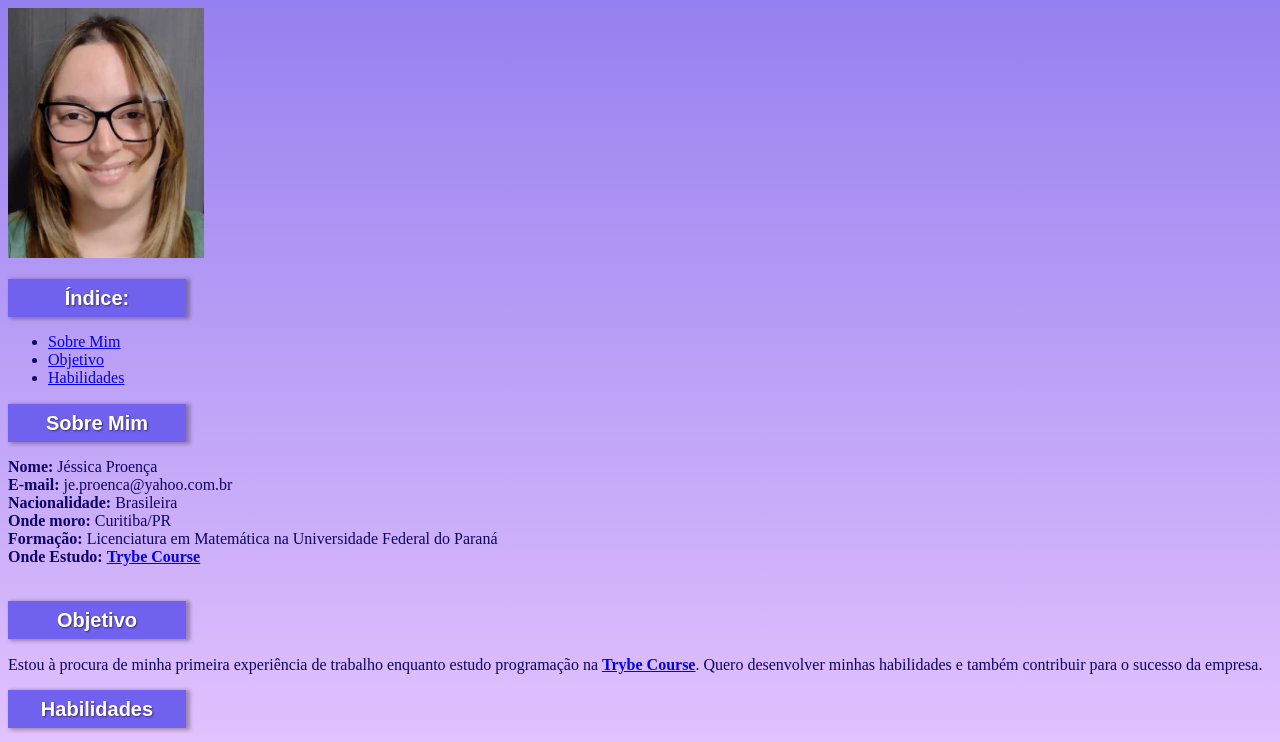
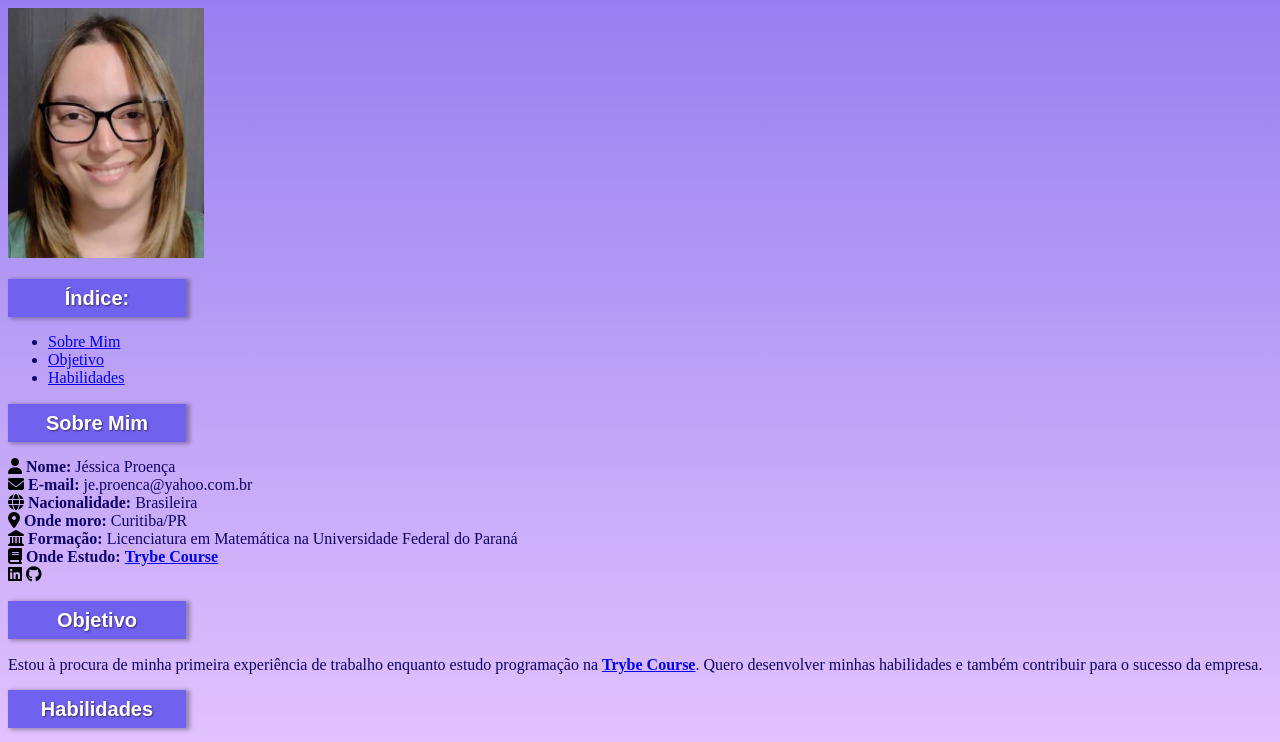
Before and after one commit to JessicaProenca1/JessicaProenca1.github.io, a plain HTML site: page index.html in a window 1280 px wide. Shown: the top 742 px of the page. Drawn offline with Linux system fonts and the light colour scheme.

Commit message:
add icons no sobre mim

```diff
--- a/index.html
+++ b/index.html
@@ -26,19 +26,28 @@
   <a id="sobreMim">
     <h2 class="style-box"><strong>Sobre Mim</strong></h2>
   </a>
+  <i class="fa-solid fa-user"></i>
   <p1 class="sobreMimStyle">Nome:</p1>
   <p1>Jéssica Proença </p1><br />
+  <i class="fa-solid fa-envelope"></i>
   <p1 class="sobreMimStyle">E-mail:</p1>
   <p1>je.proenca@yahoo.com.br </p1><br />
+  <i class="fa-solid fa-globe"></i>
   <p1 class="sobreMimStyle">Nacionalidade:</p1>
   <p1>Brasileira</p1><br />
+  <i class="fa-solid fa-location-dot"></i>
   <p1 class="sobreMimStyle">Onde moro:</p1>
   <p1>Curitiba/PR</p1><br />
+  <i class="fa-solid fa-landmark"></i>
   <p1 class="sobreMimStyle">Formação:</p1>
   <p1>Licenciatura em Matemática na
     Universidade Federal do Paraná</p1><br />
+  <i class="fa-solid fa-book"></i>
   <p1 class="sobreMimStyle">Onde Estudo:</p1>
   <a href="https://www.betrybe.com/" target="_blank"><strong>Trybe Course</strong></a><br />
+  <i class="fa-brands fa-linkedin"></i>
+  <i class="fa-brands fa-github"></i>
+
 
   <br />
   <a id="objetivo">
@@ -67,8 +76,9 @@
   </ul>
   <br /><br /><br /><br /><br /><br /><br /><br /><br /><br /><br /><br /><br /><br /><br />
   <!-- so pra pular linha até o voltar ao inicio -->
+  <i class="fa-solid fa-arrow-up"></i>
   <p1><a href="#minha_foto">Voltar ao inicio</a></p1>
-  <i class="fa-solid fa-arrow-up"></i>
+
 </body>
 
 </html>
```
